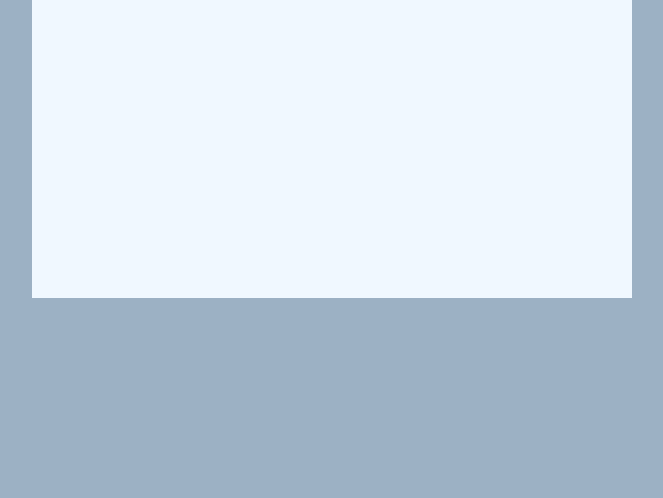
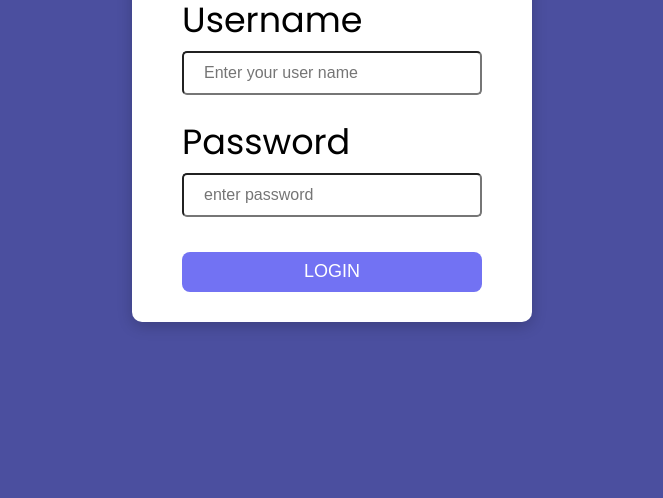
Before and after one commit to KeertiYadav-code/login-form, a plain HTML site: page index.html in a window 1280 px wide. Shown: the part 302-800 px from the top of the page, without its empty margins (308-971 px from the left). Drawn offline with Linux system fonts and the light colour scheme.

Commit message:
Updated login form UI

```diff
--- a/index.html
+++ b/index.html
@@ -5,11 +5,25 @@
     <meta name="viewport" content="width=device-width, initial-scale=1.0">
     <title>Document</title>
     <link rel="stylesheet" href ="styler.css">
+    <link rel="preconnect" href="https://fonts.googleapis.com">
+<link rel="preconnect" href="https://fonts.gstatic.com" crossorigin>
+
+<link href="https://fonts.googleapis.com/css2?family=Poppins:wght@300;400;500;600&display=swap" rel="stylesheet">
 </head>
 <body>
     <div class ="box">
         <form>
             <h1>LOGIN/SIGNUP</h1>
+            <div>
+<label for="first" style="display: block;">Username</label>
+<input type="text"id="first" placeholder="Enter your user name">
+</div>
+
+<div>
+<label for="second" style="display: block;">Password</label>
+<input type="password" id="second" placeholder="enter password">
+</div>
+<button>LOGIN</button>
         </form>
     </div>
 </body>
--- a/styler.css
+++ b/styler.css
@@ -7,20 +7,55 @@
 h1{
 
     text-align: center;
+    margin-bottom: 20px;
+    color: rgb(105, 105, 147);
 }
 
 
 .box{
-    width : 600px;
-    height : 400px;
-    background-color: aliceblue;
+    width : 400px;
+
+    background-color:white;
     padding: 50px;
     margin: 10px;
+    border-radius: 10px;
+    padding-bottom: 30px;
+        box-shadow: 0 4px 15px rgba(0,0,0,0.2);
+    font-family: 'Poppins', sans-serif;
+
 }
 body{
-    background-color: rgb(156, 177, 196);
+    background-color: rgb(75, 79, 159);
     display: flex;
     justify-content: center;
     align-items: center;
     height: 100vh;
+     font-family: 'Poppins', sans-serif;
 }
+label{
+    font-size: 35px;
+    font-weight: 800px;
+    margin-bottom: 5px;
+}
+input{
+    width: 100%;
+    height: 40px;
+    padding: 20px;
+    font-size: medium;
+    margin-bottom: 20px;
+    border-radius: 5px;
+    box-sizing: border-box;
+}
+
+button{
+    display: block;
+    width: 100%;
+    height: 40px;
+    font-size: 18px;
+    margin-top: 15px;
+    border: none;
+    border-radius: 8px;
+    background-color: rgb(114, 114, 243);
+    color: white;
+    cursor: pointer;
+}
```
